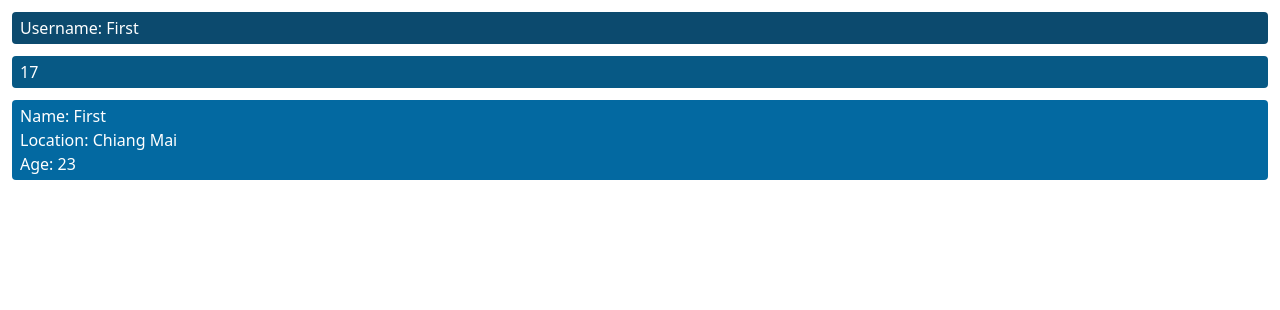
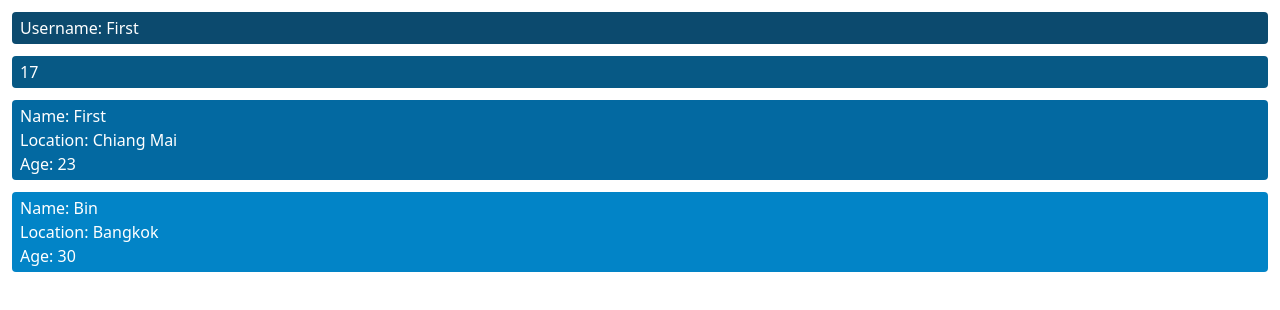
Before and after one commit to soAcademy/workshop-state-and-event, a React (Create React App) app: page /about in a window 1280 px wide. Shown: the top 310 px of the page. Built offline with nearby package versions, Linux system fonts and the light colour scheme.

Commit message:
feat: localstorage4

```diff
--- a/src/App.js
+++ b/src/App.js
@@ -9,6 +9,7 @@
 import LocalStorage1 from "./LocalStorages/LocalStorage1";
 import LocalStorage2 from "./LocalStorages/LocalStorage2";
 import LocalStorage3 from "./LocalStorages/LocalStorage3";
+import LocalStorage4 from "./LocalStorages/LocalStorage4";
 
 const App = () => {
   return (
@@ -16,7 +17,7 @@ const App = () => {
       <LocalStorage1 />
       <LocalStorage2 />
       <LocalStorage3 />
-      {/* <LocalStorage4 /> */}
+      <LocalStorage4 />
       {/* <ToDoList1 /> */}
       {/* <ToDoList2 /> */}
       {/* <ToDoList3 /> */}
--- a/src/LocalStorages/LocalStorage3.js
+++ b/src/LocalStorages/LocalStorage3.js
@@ -13,7 +13,7 @@ const LocalStorage3 = () => {
   console.log(data);
 
   return (
-    <div className="m-3 pl-2 py-1 bg-sky-700 rounded ">
+    <div className="m-3 pl-2 py-1 bg-sky-700 rounded">
       <p className="text-white">Name: {data.name}</p>
       <p className="text-white">Location: {data.location}</p>
       <p className="text-white">Age: {data.age}</p>
--- a/src/LocalStorages/LocalStorage4.js
+++ b/src/LocalStorages/LocalStorage4.js
@@ -0,0 +1,37 @@
+const LocalStorage4 = () => {
+  const arrayData = [
+    {
+      name: "First",
+      location: "Chiang Mai",
+      age: 23,
+    },
+    {
+      name: "Bin",
+      location: "Bangkok",
+      age: 30,
+    },
+    {
+      name: "ploy",
+      location: "Sukhothai",
+      age: 20,
+    },
+  ];
+
+  console.log(JSON.stringify(arrayData));
+  localStorage.setItem("arrayData", JSON.stringify(arrayData));
+
+  console.log(localStorage.getItem("arrayData"));
+
+  const data = JSON.parse(localStorage.getItem("arrayData"));
+  console.log(data);
+
+  return (
+    <div className="m-3 pl-2 py-1 bg-sky-600 rounded">
+      <p className="text-white">Name: {data[1].name}</p>
+      <p className="text-white">Location: {data[1].location}</p>
+      <p className="text-white">Age: {data[1].age}</p>
+    </div>
+  );
+};
+
+export default LocalStorage4;
```
